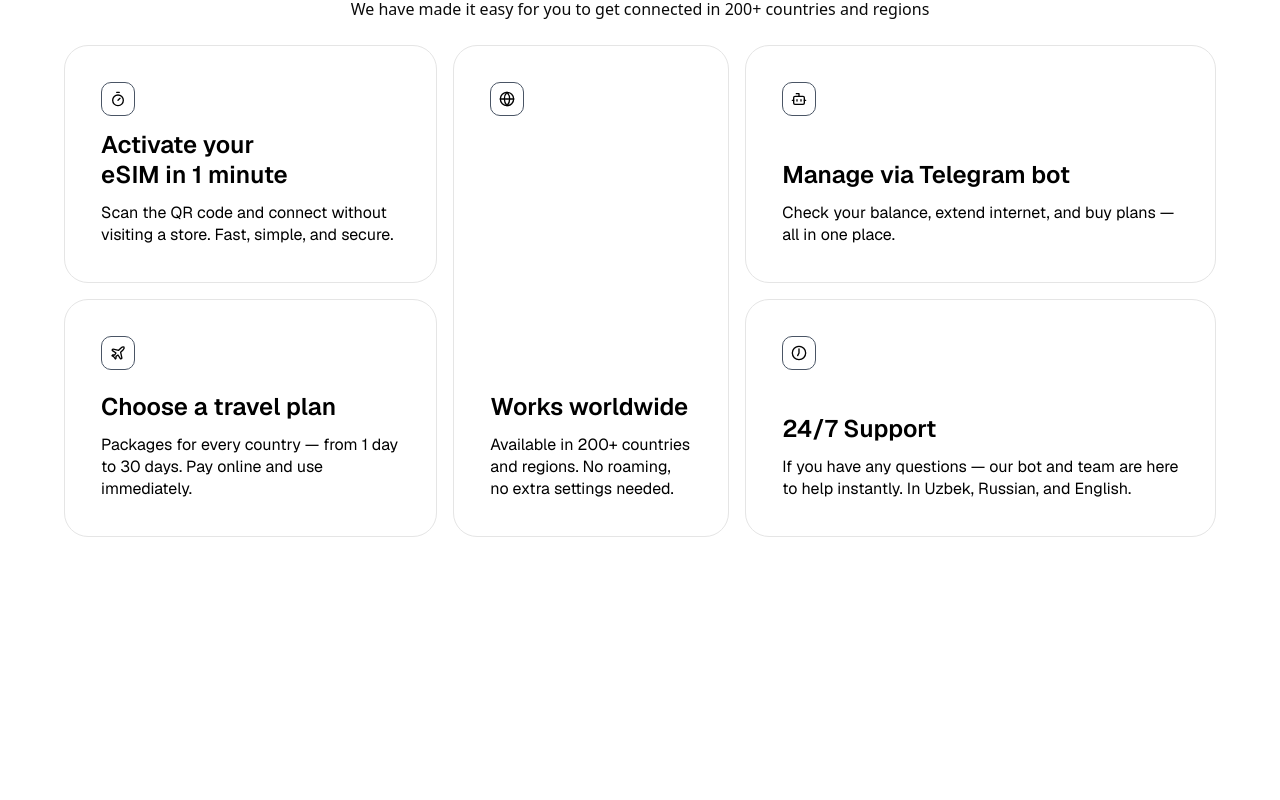
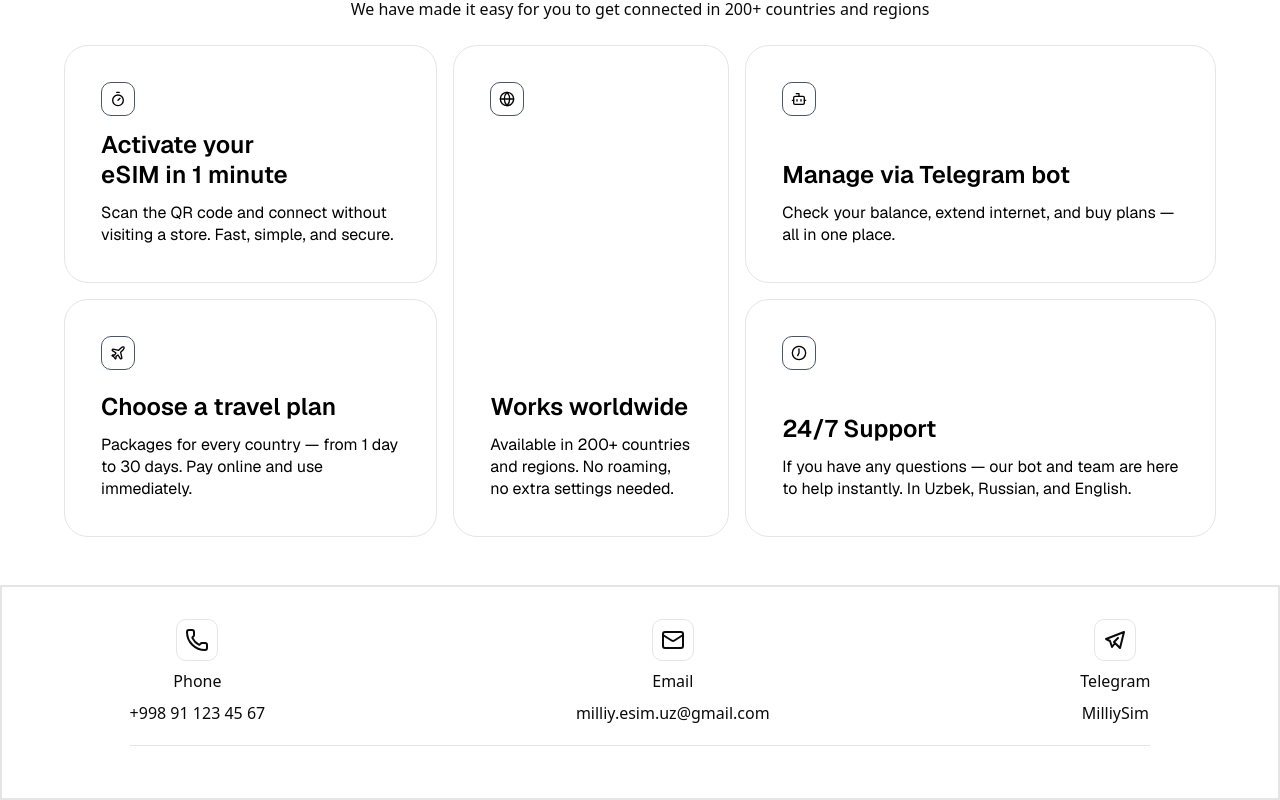
Before and after one commit to ismoiljondev/eSim, a Next.js app: page /en in a window 1280 px wide. Shown: the part 1179-1979 px from the top of the page. Before the commit the page ends 1764 px from the top, so only its background shows below. Built offline with nearby package versions, Linux system fonts and the light colour scheme.

Commit message:
feat footer

```diff
--- a/messages/en.json
+++ b/messages/en.json
@@ -44,7 +44,8 @@
     "word3": "anywhere",
     "word4": "with",
     "word5": "MilliySim.",
-    "pricing": "200+ countries and regions starting from only $2"
+    "pricing": "200+ countries and regions starting from only $2",
+    "freedom": "The road to freedom starts from here"
   },
   "countries": {
     "SA": "Saudi Arabia",
@@ -56,5 +57,8 @@
     "TH": "Thailand",
     "AE": "United Arab Emirates",
     "MY": "Malaysia"
-  }
+  },
+  "phone": "Phone",
+  "email": "Email",
+  "telegram": "Telegram"
 }
--- a/messages/ru.json
+++ b/messages/ru.json
@@ -44,7 +44,8 @@
     "word3": "в любой ",
     "word4": "точке мира",
     "word5": "с MilliySim",
-    "pricing": "Более чем в 200 странах и регионах, начиная всего от $2"
+    "pricing": "Более чем в 200 странах и регионах, начиная всего от $2",
+    "freedom": "Путь к свободе начинается отсюда"
   },
   "countries": {
     "SA": "Саудовская Аравия",
@@ -56,5 +57,8 @@
     "TH": "Таиланд",
     "AE": "Объединённые Арабские Эмираты",
     "MY": "Малайзия"
-  }
+  },
+  "phone": "Телефон",
+  "email": "Электронная почта",
+  "telegram": "Телеграм"
 }
--- a/messages/uz.json
+++ b/messages/uz.json
@@ -45,7 +45,8 @@
     "word3": "joyida",
     "word4": "aloqada",
     "word5": "MilliySim",
-    "pricing": "200+ mamlakat va hududlarda, atigi $2 dan boshlab"
+    "pricing": "200+ mamlakat va hududlarda, atigi $2 dan boshlab",
+    "freedom": "Erkinlik yo‘li shu yerdan boshlanadi"
   },
   "countries": {
     "SA": "Saudiya Arabistoni",
@@ -57,5 +58,8 @@
     "TH": "Tailand",
     "AE": "Birlashgan Arab Amirliklari",
     "MY": "Malaziya"
-  }
+  },
+  "phone": "Telefon",
+  "email": "Elektron pochta",
+  "telegram": "Telegram"
 }
--- a/src/app/[locale]/layout.tsx
+++ b/src/app/[locale]/layout.tsx
@@ -50,7 +50,7 @@ export default async function RootLayout({
           >
             <NavbarDemo />
             {children}
-            {/* <Footer /> */}
+            <Footer />
           </ThemeProvider></NextIntlClientProvider>
 
       </body>
--- a/src/components/countries/index.tsx
+++ b/src/components/countries/index.tsx
@@ -48,7 +48,7 @@ const Countries = () => {
     const t = useTranslations()
     return (
         <div className='bg-white dark:bg-black'>
-            <div className='flex flex-col container mx-auto'>
+            <div className='flex flex-col justify-center container mx-auto'>
                 <Title title='travel_next' desc='popular_destinations' />
                 <HoverEffect items={CountriesData} />
                 <Button className='w-fit mx-auto'>{t("show_more")}</Button>
--- a/src/components/showcase/index.tsx
+++ b/src/components/showcase/index.tsx
@@ -16,7 +16,7 @@ export function Showcase() {
     return (
         <div className="flex flex-col items-center justify-center h-[40rem]  ">
             <p className="text-neutral-600 dark:text-neutral-200 text-xs sm:text-base  ">
-                The road to freedom starts from here
+                {t("freedom")}
             </p>
             <TypewriterEffectSmooth words={words} />
             {/* <div className="flex flex-col md:flex-row space-y-4 md:space-y-0 space-x-0 md:space-x-4">
```
